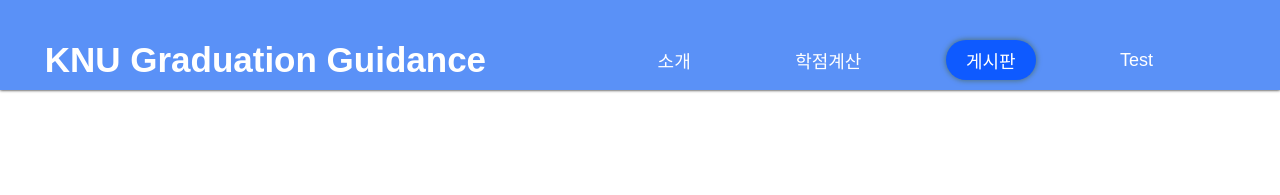
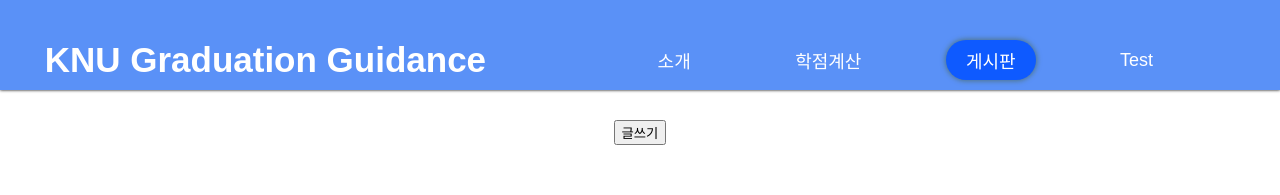
Before and after one commit to rogi-rogi/KNU_Graduation_Guidance, a React (Create React App) app: page / in a window 1280 px wide. Both pictures are taken after a click on the button "게시판". Shown: the top 195 px of the page. Built offline with nearby package versions, Linux system fonts and the light colour scheme; a web font is replaced by a local one.

Commit message:
게시판 초안

```diff
--- a/src/pages/Board.js
+++ b/src/pages/Board.js
@@ -1,11 +1,76 @@
+import React, { useState } from "react";
+
 const Board = () => {
+  const [current, setCurrent] = useState('board');
+  const [contents, setContents] = useState('');
+  const [todos, setTodos] = useState([{id :1,  title : ''}]);
+
   return (
-    <div className="page">
+    <div className="page" style={{ paddingTop: 120 }}>
       <div className="page-content-wrapper">
-        <div className="page-content">Board Page</div>
+        <div className="page-content">
+          <div>
+            {current === 'board' && (
+              <Page1
+                setCurrent={setCurrent}
+                todos = {todos}
+              />
+            )}
+            {current === 'write' && (
+              <Page2
+                setCurrent={setCurrent}
+                setContents={setContents}
+                contents={contents}
+                setTodos={setTodos}
+                todos = {todos}
+              />
+            )}
+            {current ==='contents' && (
+            <ReadPage
+              todos = {todos}
+              setCurrent={setCurrent}
+            />
+          )}
+          </div>
+        </div>
       </div>
     </div>
   );
 };
-
+//게시판
+const Page1 = ({ setCurrent, todos }) => (
+  <div>
+    <div onClick={() => setCurrent('contents')}>
+      {todos.map((todo) => (
+        todo.title !== '' && <div>제목: {todo.title} </div>))}
+    </div>
+    <button onClick={() => setCurrent('write')}>글쓰기</button>
+  </div>
+);
+//글쓰기
+const Page2 = ({ setCurrent, setContents, contents, setTodos, todos }) =>
+{
+  const [title, setTitle] = useState('');
+  return (
+    <div>
+      <div>
+        제목
+        <input type="text" onChange={(evt) => setTitle(evt.target.value)} value={title} />
+      </div>
+      <div>
+        내용
+        <input type="text" onChange={(evt) => setContents(evt.target.value)} value={contents} />
+      </div>
+      <button onClick={() => {
+        setTodos([...todos, {id: todos.length + 1, title, contents}]);
+        setCurrent('board');
+      }}>돌아가기</button>
+    </div>
+  );
+}
+const ReadPage = ({todos, setCurrent}) => (
+  <div>
+    <button onClick={() => setCurrent('board')}>돌아가기</button>
+  </div>
+)
 export default Board;
```
